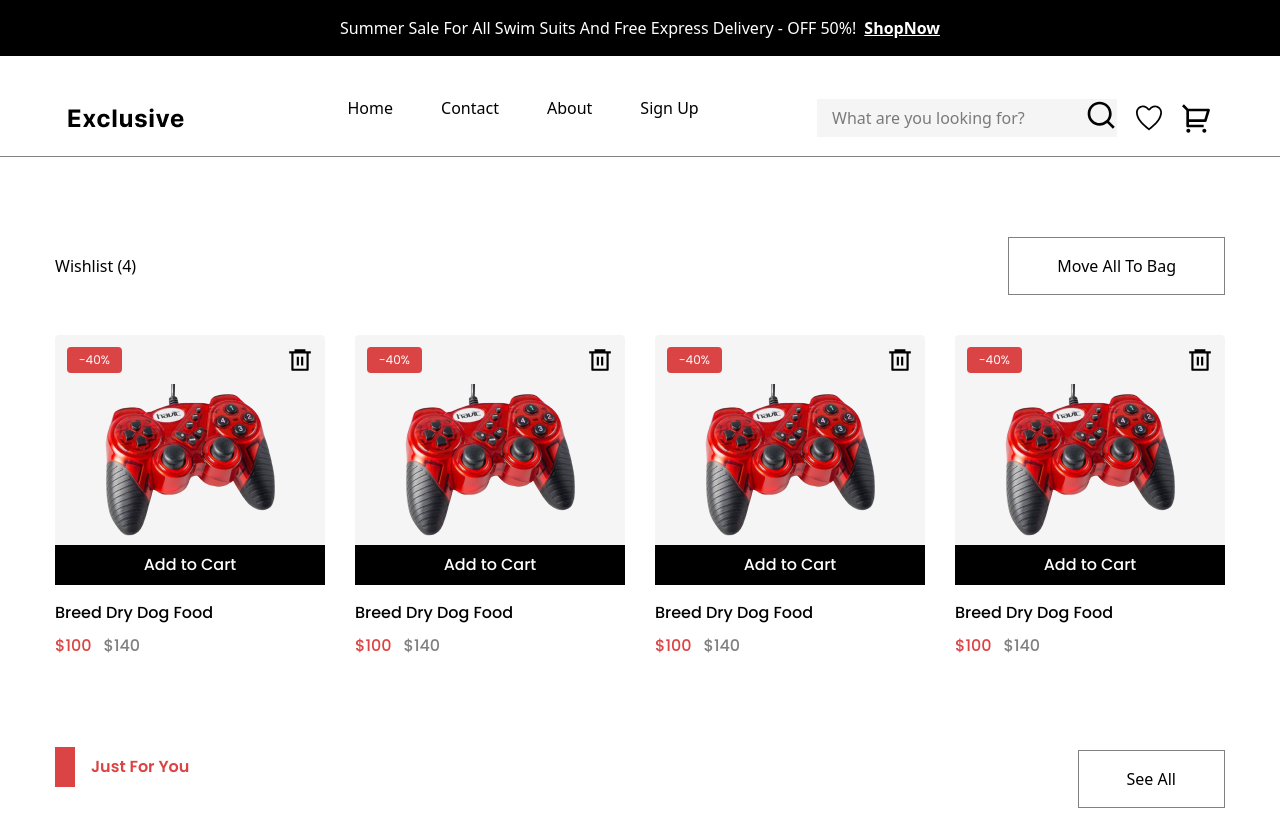
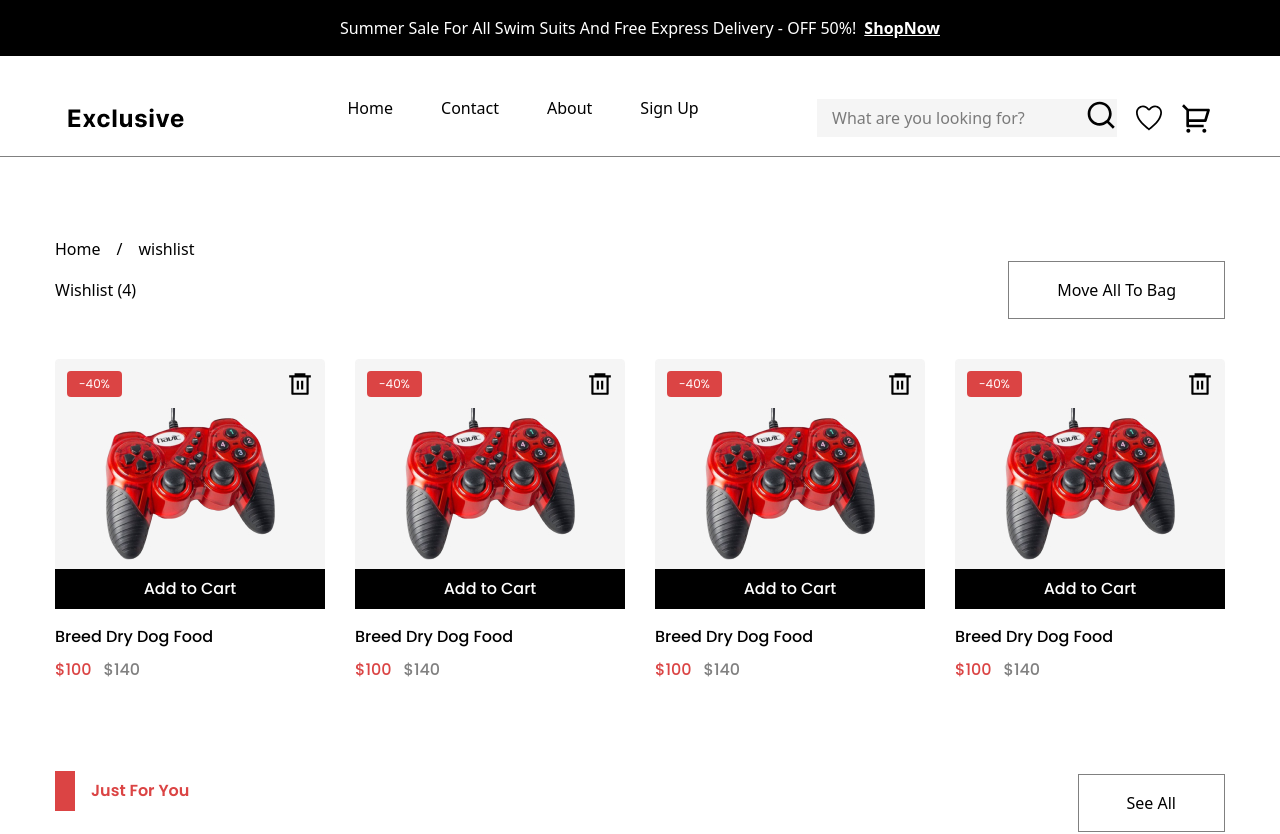
Before and after one commit to asaduzzaman-rahim/Ecommerce-Application-Development, a React (Vite) app: page /wishlist in a window 1280 px wide. Shown: the top 834 px of the page. Built offline with nearby package versions, Linux system fonts and the light colour scheme.

Commit message:
BreadCrumb Setup

```diff
--- /dev/null
+++ b/src/Component/BreadCrumb.jsx
@@ -0,0 +1,23 @@
+import React from "react";
+import { useLocation } from "react-router-dom";
+import Container from "./Container";
+
+const BreadCrumb = () => {
+  const path = useLocation().pathname;
+
+  const location = path.split("/")[1];
+
+  return (
+    <>
+      <Container>
+        <div className="flex gap-4">
+          <h5>Home</h5>
+          <h5>/</h5>
+          <h5>{location}</h5>
+        </div>
+      </Container>
+    </>
+  );
+};
+
+export default BreadCrumb;
--- a/src/Component/OurStory.jsx
+++ b/src/Component/OurStory.jsx
@@ -1,6 +1,7 @@
 import React from 'react'
 import Flex from "./Flex"
 import Container from "./Container"
+import BreadCrumb from './BreadCrumb'
 
 import StoryImg from "../assets/OurStoryImg.png"
 
@@ -9,6 +10,7 @@ const OurStory = () => {
     <>
     <div className='py-[50px] lg:py-[170px] '>
         <Container>
+            <BreadCrumb/>
             <Flex className=" flex-wrap  justify-between md:justify-center lg:justify-between  gap-[75px] relative">
                 <div>
                     <h2 className='mb-[40px]'>Our Story</h2>
--- a/src/Component/PaginatedItems.jsx
+++ b/src/Component/PaginatedItems.jsx
@@ -1,17 +1,32 @@
 import React, { useState } from 'react';
 import ReactPaginate from 'react-paginate';
+import ProductListCart from "../Component/ProductListCart";
+
 
 // Example items, to simulate fetching from another resources.
 const items = [1, 2, 3, 4, 5, 6, 7, 8, 9, 10, 11, 12, 13, 14];
 
-function Items({ currentItems }) {
+function Items({ currentItems, allProducts }) {
   return (
     <>
       {currentItems &&
         currentItems.map((item) => (
-          <div>
-            <h3>Item #{item}</h3>
-          </div>
+
+         allProducts &&
+            allProducts.map((items, key) => {
+              return(
+                <ProductListCart key={key}
+                ProductImage={items.thumbnail}
+                Discount={items.discountPercentage}
+                Heading={items.title}
+                DiscountPrice=""
+                MainPrice={items.price}
+                total=""
+                Icon1={<CiHeart/>}
+                Icon2={<IoEyeOutline/>}
+                />
+              )
+        })
         ))}
     </>
   );
--- a/src/Component/ShopProducts.jsx
+++ b/src/Component/ShopProducts.jsx
@@ -6,6 +6,7 @@ import SkeletonDemo from "../Component/SkeletonDemo"
 
 import {CiHeart} from "react-icons/ci"
 import {IoEyeOutline} from "react-icons/io5"
+import PaginatedItems from "./PaginatedItems";
 
 
 const ShopProducts = () => {
@@ -43,33 +44,18 @@ return (
         {
         loading ?
 
-          // Array.from(length, selectOption ).map((_, id)=>{
+          // Array.from({length: selectOption} ).map((_, id)=>{
           //   <SkeletonDemo key={id}/>
           // })
-          //
+
           <div className="flex gap-[30px] justify-between">
             <SkeletonDemo />
             <SkeletonDemo />
             <SkeletonDemo />
           </div>
           :
-        allProducts &&
-            allProducts.map((items, key) => {
-              return(
-                <ProductListCart key={key}
-                ProductImage={items.thumbnail}
-                Discount={items.discountPercentage}
-                Heading={items.title}
-                DiscountPrice=""
-                MainPrice={items.price}
-                total=""
-                Icon1={<CiHeart/>}
-                Icon2={<IoEyeOutline/>}
-                />
-              )
-        })
-
-        }
+          <PaginatedItems allProducts={allProducts}/>
+      }
       </Flex>
     </div>
     </>
--- a/src/Component/ShopSection.jsx
+++ b/src/Component/ShopSection.jsx
@@ -1,16 +1,19 @@
 import React, { useState } from "react";
 import Container from "../Component/Container";
 import Grid from "../Component/Grid";
+
 
 import { BiSolidCategory } from "react-icons/bi";
 import Flex from "../Component/Flex";
 import ProductListCart from "../Component/ProductListCart";
 import ShopProducts from "../Component/ShopProducts";
+import BreadCrumb from "./BreadCrumb";
 
 
 const Shop = () => {
 
   const [show, setShow] = useState(false)
+
 
   const handleClick = ()=>{
     setShow(!show)
@@ -27,7 +30,7 @@ const Shop = () => {
           {/* -----------------Category Section ------------------- */}
 
           <div className="lg:w-[220px]  w-full">
-            <span>Home / Shop</span>
+            <BreadCrumb/>
             <div className=" py-[15px] md:py-[25px] lg:py-[50px]">
               <Flex className="justify-between items-center ">
                 <Flex className="justify-between items-center">
--- a/src/Component/WishList.jsx
+++ b/src/Component/WishList.jsx
@@ -7,6 +7,7 @@ import RelatedProductList from '../Component/RelatedProductList'
 import SecHeading from "../Component/SecHeading"
 
 import productimg from "../assets/ProductImage.jpg"
+import BreadCrumb from './BreadCrumb'
 
 
 const WishList = () => {
@@ -14,6 +15,7 @@ const WishList = () => {
     <>
       <Container>
         <div className='py-[10px] md:py-[40px] lg:py-[80px]'>
+            <BreadCrumb/>
           <Flex className="justify-between items-center">
             <span>Wishlist (4)</span>
             <Button className="!bg-white !text-black border-1 border-hide">Move All To Bag</Button>
--- a/src/Page/About.jsx
+++ b/src/Page/About.jsx
@@ -3,6 +3,7 @@ import OurStory from '../Component/OurStory'
 import AboutCart from '../Component/AboutCart'
 import ServiceAria from '../Component/ServiceAria'
 import PersonSection from '../Component/PersonSection'
+import BreadCrumb from '../Component/BreadCrumb'
 
 const About = () => {
   return (
```
